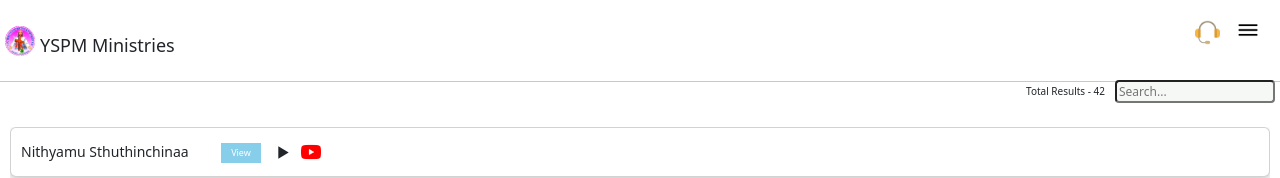
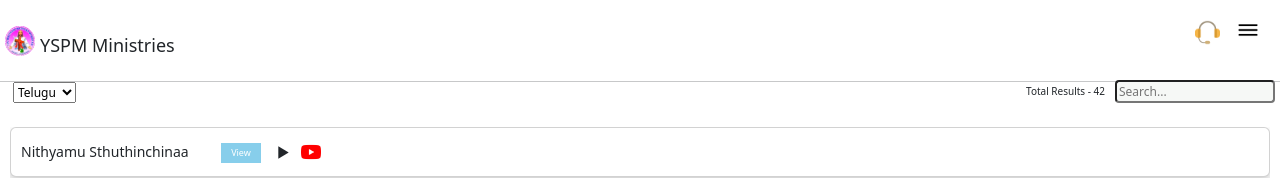
Before and after one commit to rameshmanepalli1234/Songs-App, a React (Create React App) app: page / in a window 1280 px wide. Shown: the top 178 px of the page. Built offline with nearby package versions, Linux system fonts and the light colour scheme.

Commit message:
added language feature -> user can select their own language

```diff
--- a/src/components/dashboard/Dashboard.jsx
+++ b/src/components/dashboard/Dashboard.jsx
@@ -17,7 +17,8 @@ const Dashboard = () => {
     const [isCustomerServiceOpen, setIsCustomerServiceOpen] = useState(false);
     const [isPlayButtonOpen , setIsPlayButtonOpen] = useState(true);
     const [isPauseButtonOpen, setIsPauseButtonOpen] = useState(false);
-    const [anchorEl, setAnchorEl] = React.useState(null);
+    const [language, setLanguage] = useState('Telugu');
+    const [anchorEl, setAnchorEl] = useState(null);
 
     const handleOnMainLogo = () => {
          window.location.reload();
@@ -60,6 +61,10 @@ const Dashboard = () => {
           alert('app is in development, kindly wait for update');
     }
 
+    const handleOnSelectLanguage = (event) => {
+        setLanguage(event.target.value);
+    }
+
     const handleClick = (event) => {
         setAnchorEl(event.currentTarget);
     };
@@ -99,8 +104,11 @@ const Dashboard = () => {
                     <MenuItem onClick={handleClose}>Profile</MenuItem>
                     <MenuItem onClick={handleClose}>Logout</MenuItem>
                 </Menu>
-
             </h1>
+                 <select className='selectLanguage' onChange={handleOnSelectLanguage}>
+                     <option value='Telugu'>Telugu</option>
+                     <option value='English'>English</option>
+                 </select>
             <hr/>
             {isCustomerServiceOpen &&
                 <div className='ContactUsModal'>
@@ -111,7 +119,7 @@ const Dashboard = () => {
                 {filteredSongsList.map((song, index) => {
                     return (
                         <div key={index} className='card'>
-                            <span className='songTitle'> {song.teluguTitle} </span>
+                            <span className='songTitle'> {language === 'Telugu' ? song.teluguTitle : song.title} </span>
                             <button className='viewLyricButton' onClick={handleOnLyric}>View</button>
                             {isPlayButtonOpen && <BiPlay className='playButton' size={25} onClick={()=>{handleOnPlayButton(song.title)}}/> }
                             {isPauseButtonOpen && <BiPause className='pauseButton' size={25} onClick={handleOnPauseButton}/> }
--- a/src/components/dashboard/Dashboard.scss
+++ b/src/components/dashboard/Dashboard.scss
@@ -138,3 +138,10 @@
   position: absolute !important;
   right: 0px !important;
 }
+
+.selectLanguage{
+  position: absolute;
+  left: 13px;
+  top: 82px;
+  font-size: 12px;
+}
```
